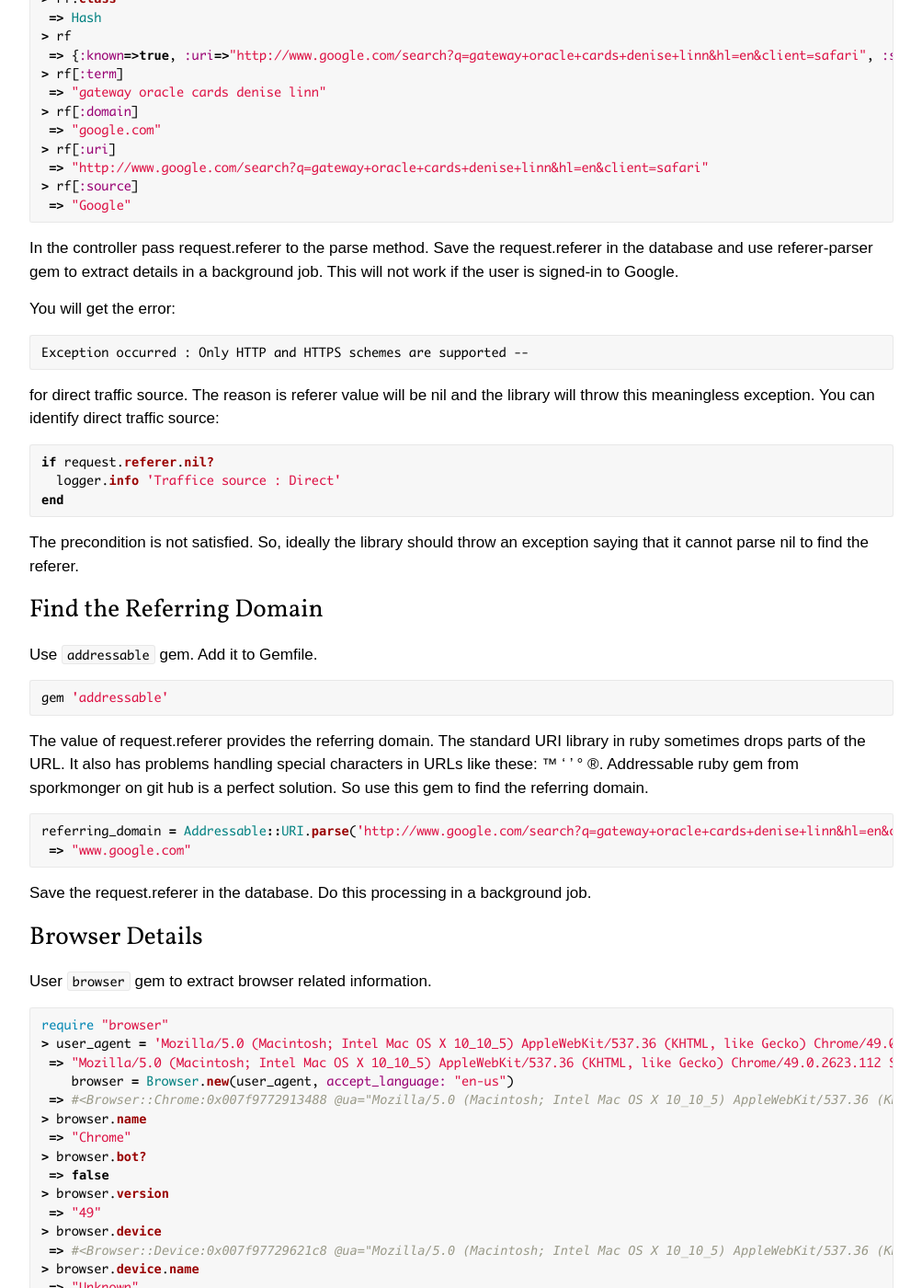
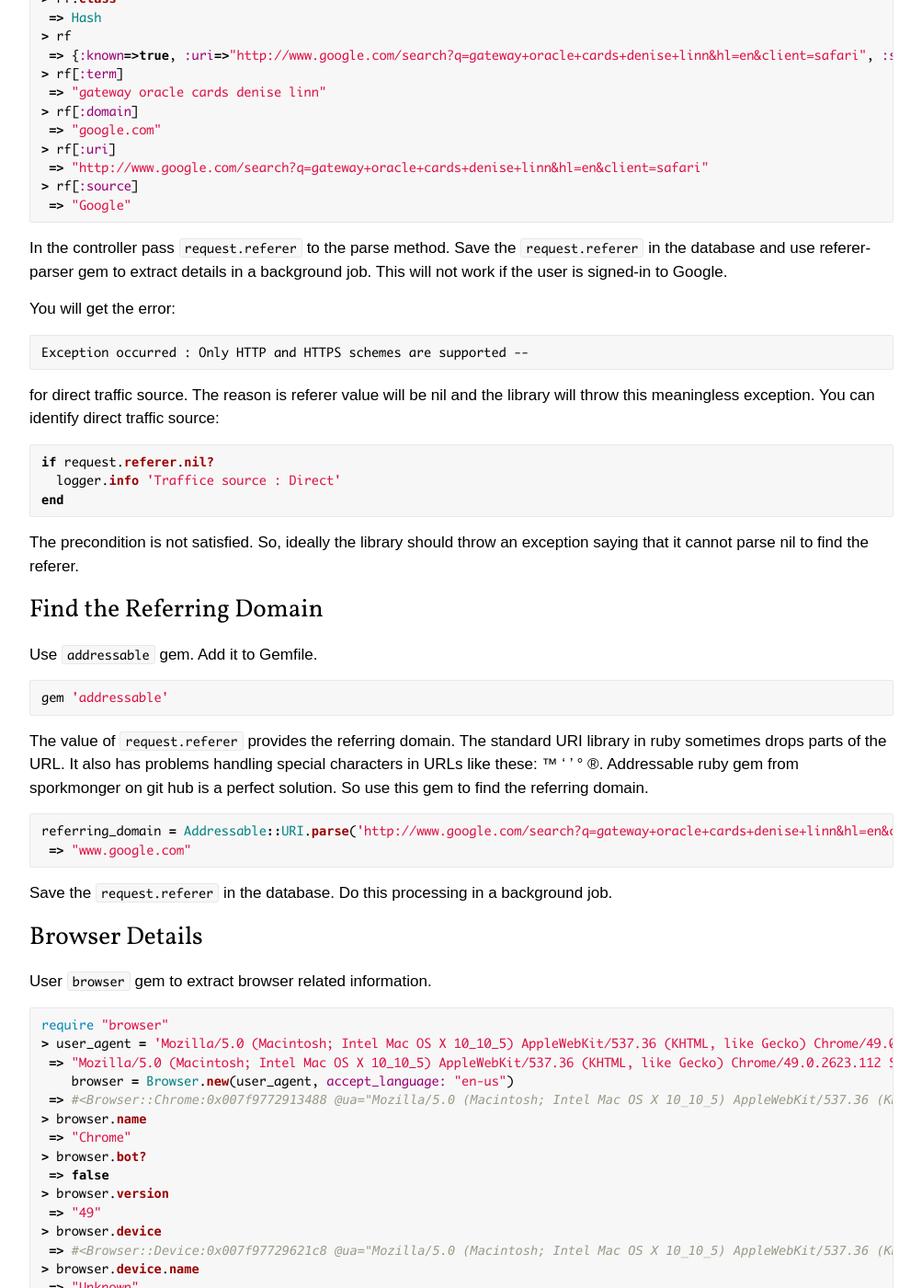
Before and after one commit to MarceloFossRJ/MarceloFossRJ.github.io, a Jekyll site: the page built from _posts/2019-04-12-user_analytics.md, in a window 1280 px wide and 1400 px high, scrolled down 1159 px. Shown: the whole window at 92% size, without its empty margins (138-1141 px from the left). Built offline with Jekyll 4.4.1, drawn with Linux system fonts in a browser that asks for light colours; some web fonts are replaced.

````diff
--- a/_posts/2019-04-12-user_analytics.md
+++ b/_posts/2019-04-12-user_analytics.md
@@ -63,7 +63,7 @@ rf = RefererParser::Parser.new.parse('http://www.google.com/search?q=gateway+ora
 > rf[:source]
  => "Google"
  ```
-In the controller pass request.referer to the parse method. Save the request.referer in the database and use referer-parser gem to extract details in a background job. This will not work if the user is signed-in to Google.
+In the controller pass `request.referer` to the parse method. Save the `request.referer` in the database and use referer-parser gem to extract details in a background job. This will not work if the user is signed-in to Google.
 
 You will get the error:
 ```
@@ -82,12 +82,12 @@ Use `addressable` gem. Add it to Gemfile.
 ```ruby
 gem 'addressable'
 ```
-The value of request.referer provides the referring domain. The standard URI library in ruby sometimes drops parts of the URL. It also has problems handling special characters in URLs like these: ™ ‘ ’ ° ®. Addressable ruby gem from sporkmonger on git hub is a perfect solution. So use this gem to find the referring domain.
+The value of `request.referer` provides the referring domain. The standard URI library in ruby sometimes drops parts of the URL. It also has problems handling special characters in URLs like these: ™ ‘ ’ ° ®. Addressable ruby gem from sporkmonger on git hub is a perfect solution. So use this gem to find the referring domain.
 ```ruby
 referring_domain = Addressable::URI.parse('http://www.google.com/search?q=gateway+oracle+cards+denise+linn&hl=en&client=safari').host
  => "www.google.com"
  ```
-Save the request.referer in the database. Do this processing in a background job.
+Save the `request.referer` in the database. Do this processing in a background job.
 
 ## Browser Details
 User `browser` gem to extract browser related information.
````
